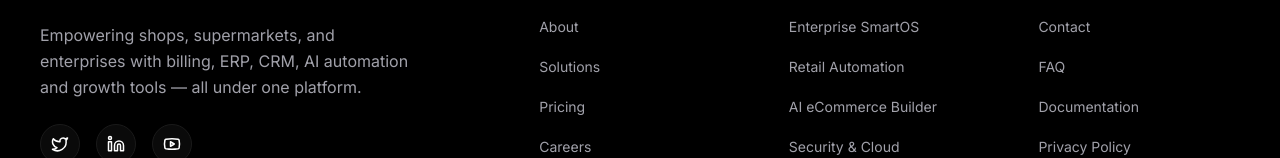
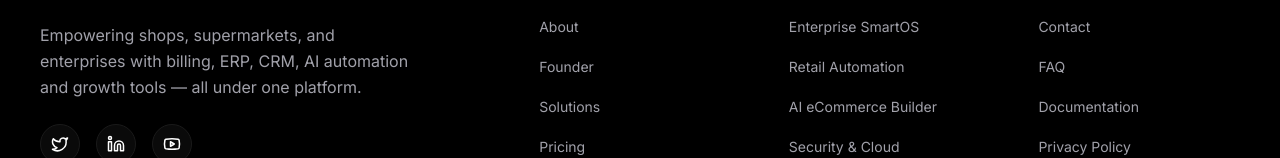
Before and after one commit to narennetindia-alt/narennet-marketing, a React (Vite) app: page / in a window 1280 px wide. Shown: the part 4260-4418 px from the top of the page. Built offline with nearby package versions, Linux system fonts and the light colour scheme.

Commit message:
feat: add XML sitemap and founder link to footer

```diff
--- a/src/components/Footer.tsx
+++ b/src/components/Footer.tsx
@@ -7,6 +7,7 @@ const footerLinks = [
     title: 'Company',
     links: [
       { name: 'About', path: '/about' },
+      { name: 'Founder', path: '/founder-narendhiran-c' },
       { name: 'Solutions', path: '/solutions' },
       { name: 'Pricing', path: '/pricing' },
       { name: 'Careers', path: '#' },
```
Also changed, not shown: 1 other file (tests, documents, lock files or other folders).
